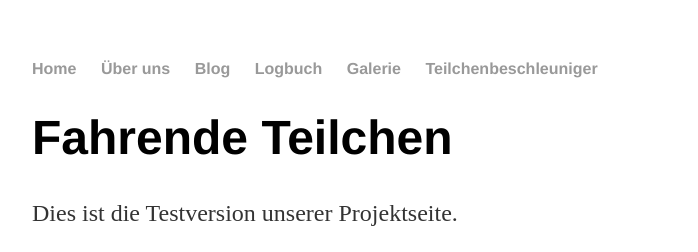
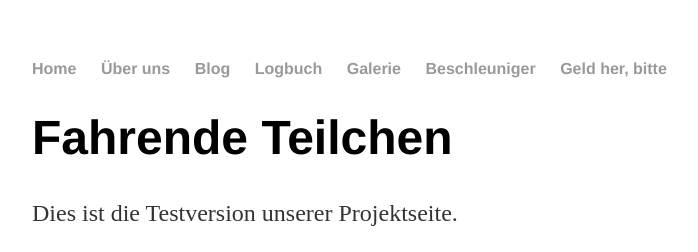
Before and after one commit to fahrendeteilchen/fahrendeteilchen.github.io, a Jekyll site: the page built from index.html, in a window 1280 px wide. Shown: the top 252 px of the page, without its empty margins (160-858 px from the left). Built offline with Jekyll 4.4.1, drawn with Linux system fonts in a browser that asks for light colours.

Commit message:
Update default.html

```diff
--- a/_layouts/default.html
+++ b/_layouts/default.html
@@ -13,7 +13,8 @@
         		<li><a href="/blog">Blog</a></li>
         		<li><a href="/log">Logbuch</a></li>
         		<li><a href="/gallery">Galerie</a></li>
-        		<li><a href="/text/accelerator">Teilchenbeschleuniger</a></li>
+        		<li><a href="/text/accelerator">Beschleuniger</a></li>
+        		<li><a href="/geldher">Geld her, bitte</a></li>
     		</ul>
 		</nav>
 		<div class="container">
```
